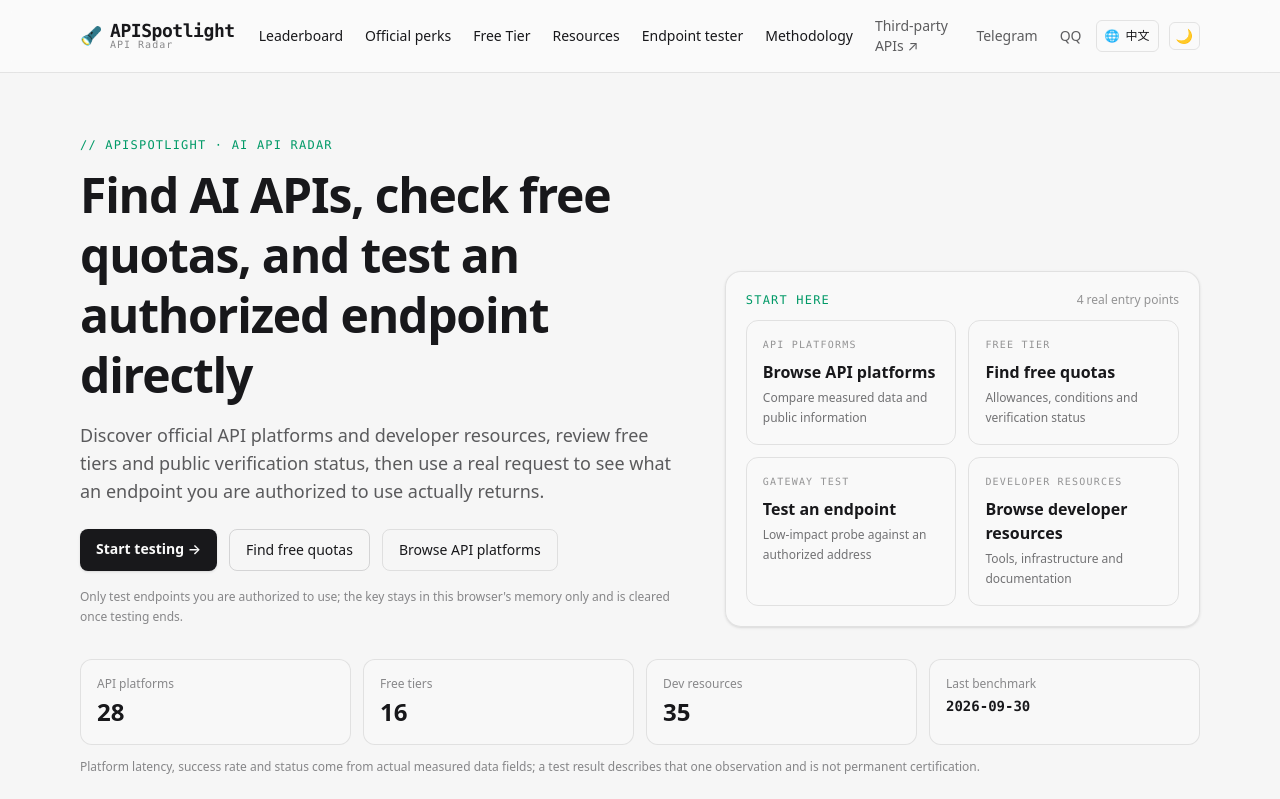
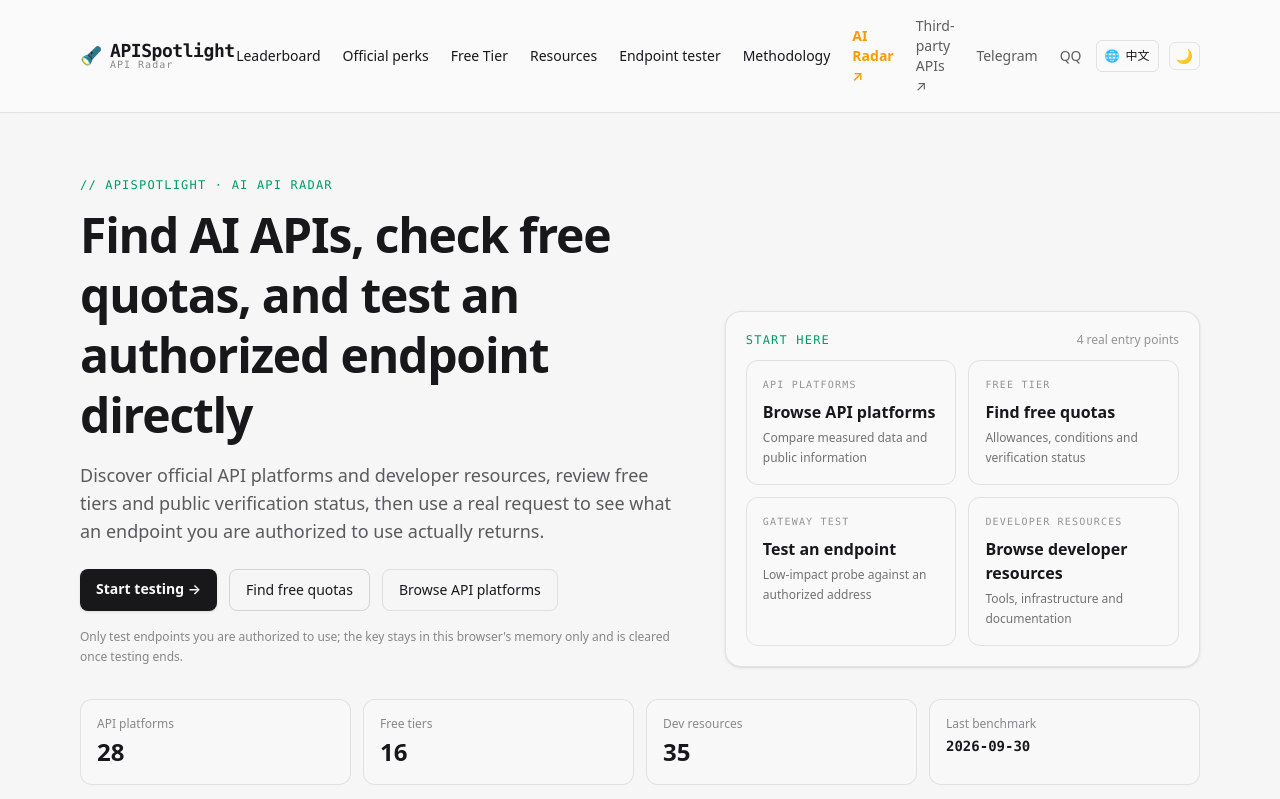
Before and after one commit to klf8277/api-spotlight, a Next.js app: page / in a window 1280 px wide. Shown: the top 799 px of the page. Built offline with nearby package versions, Linux system fonts and the light colour scheme.

Commit message:
feat: link to AI side-project radar from header and mobile drawer

```diff
--- a/src/components/Header.tsx
+++ b/src/components/Header.tsx
@@ -78,6 +78,14 @@
             <span className="sm:hidden">{dictionary.nav.methodologyShort}</span>
           </Link>
           <a
+            href={locale === "zh" ? "https://hub.apiops.cloud/zh/radar/" : "https://hub.apiops.cloud/radar/"}
+            target="_blank"
+            rel="noopener noreferrer"
+            className="hidden rounded-md px-2 py-1 font-semibold text-amber-500 hover:bg-foreground/5 hover:text-amber-400 sm:inline"
+          >
+            {dictionary.nav.radar || (locale === "zh" ? "🔥 AI 副业雷达 ↗" : "AI Radar ↗")}
+          </a>
+          <a
             href={commercialHubHref(locale)}
             target="_blank"
             rel="noopener noreferrer"
@@ -140,6 +148,16 @@
               <Link href={path("/method")} onClick={closeDrawer} className="rounded-lg px-3 py-3 text-sm text-foreground/75 hover:bg-foreground/5">
                 {dictionary.nav.methodology}
               </Link>
+              <a
+                href={locale === "zh" ? "https://hub.apiops.cloud/zh/radar/" : "https://hub.apiops.cloud/radar/"}
+                target="_blank"
+                rel="noopener noreferrer"
+                onClick={closeDrawer}
+                className="flex items-center justify-between rounded-lg px-3 py-2 font-semibold text-amber-500 hover:bg-foreground/5"
+              >
+                <span>{dictionary.nav.radar || (locale === "zh" ? "🔥 AI 副业雷达 ↗" : "AI Radar ↗")}</span>
+                <span className="text-xs">↗</span>
+              </a>
               <a href={commercialHubHref(locale)} target="_blank" rel="noopener noreferrer" onClick={closeDrawer} className="rounded-lg px-3 py-3 text-sm text-foreground/75 hover:bg-foreground/5">
                 {dictionary.nav.commercial}
               </a>
--- a/src/locales/en.json
+++ b/src/locales/en.json
@@ -23,6 +23,7 @@
     "testShort": "Test",
     "methodology": "Methodology",
     "methodologyShort": "Method",
+    "radar": "AI Radar ↗",
     "commercial": "Third-party APIs ↗",
     "openDrawer": "Open navigation drawer",
     "closeDrawer": "Close navigation drawer",
--- a/src/locales/zh.json
+++ b/src/locales/zh.json
@@ -23,6 +23,7 @@
     "testShort": "测试",
     "methodology": "方法学",
     "methodologyShort": "方法",
+    "radar": "🔥 AI 副业雷达 ↗",
     "commercial": "第三方 API 方案 ↗",
     "openDrawer": "打开导航菜单",
     "closeDrawer": "关闭导航菜单",
```
